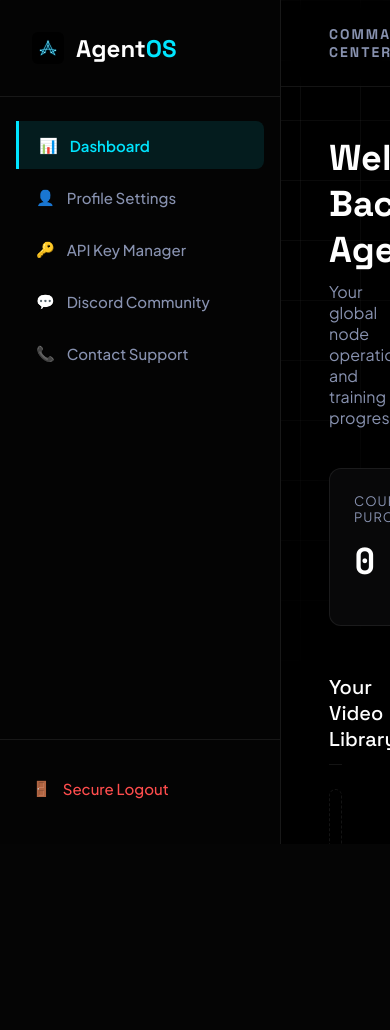
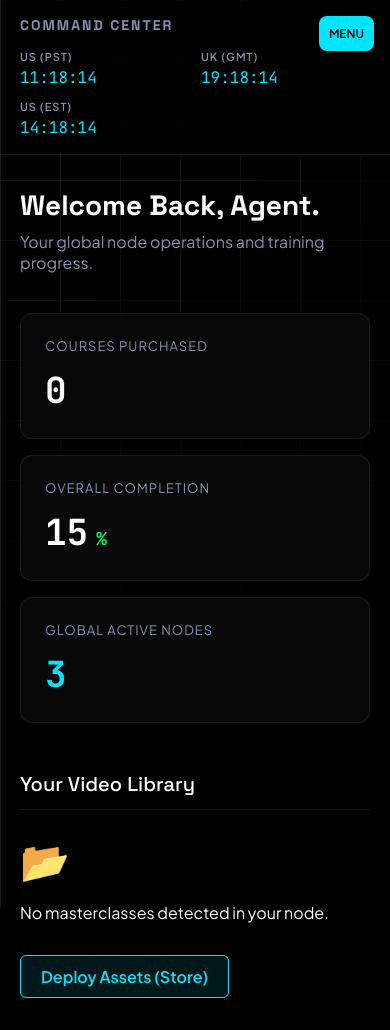
Before and after one commit to Amrit022/agentos-live, a Flask app: page /portal in a window 390 px wide. Before the commit the page ends 844 px from the top, so only its background shows below. Run offline with Flask 3, Linux system fonts and the light colour scheme; the visitor is signed in with stand-in values (Sample User, id 1); data that the repository does not hold is empty.

Commit message:
Total mobile blackout and dashboard optimization

```diff
--- a/templates/portal.html
+++ b/templates/portal.html
@@ -120,11 +120,35 @@
   .progress-bar { height: 4px; background: rgba(255,255,255,0.1); width: 100%; border-radius: 2px; overflow: hidden; }
   .progress-fill { height: 100%; background: var(--neon-green); }
 
-  .empty { text-align: center; padding: 80px 0; color: var(--text-secondary); border: 1px dashed var(--border-dim); border-radius: 12px; }
+  /* RESPONSIVE DASHBOARD */
+  @media (max-width: 900px) {
+    body { display: block; height: auto; overflow-y: auto; }
+    .sidebar {
+      position: fixed; top: 0; left: -280px; height: 100vh; z-index: 1000;
+      transition: left 0.3s cubic-bezier(0.4, 0, 0.2, 1);
+    }
+    .sidebar.open { left: 0; }
 
+    .top-bar { padding: 16px 20px; flex-direction: column; gap: 16px; align-items: flex-start; }
+    .world-clocks { display: grid; grid-template-columns: repeat(2, 1fr); width: 100%; gap: 12px; }
+
+    .container { padding: 32px 20px; }
+    .header-area h2 { font-size: 28px; }
+    .hud-grid { grid-template-columns: 1fr; gap: 16px; }
+
+    .video-grid { grid-template-columns: 1fr; }
+
+    .mobile-nav-toggle {
+      display: flex; position: fixed; top: 16px; right: 16px; z-index: 1001;
+      background: var(--neon-blue); color: #000; padding: 10px; border-radius: 8px;
+      font-weight: 700; font-size: 12px; cursor: pointer;
+    }
+  }
 </style>
 </head>
 <body>
+
+<div class="mobile-nav-toggle" onclick="document.querySelector('.sidebar').classList.toggle('open')">MENU</div>
 
 <div class="sidebar">
   <div class="brand">
```
Also changed, not shown: templates/index.html (+5 -2 lines).
